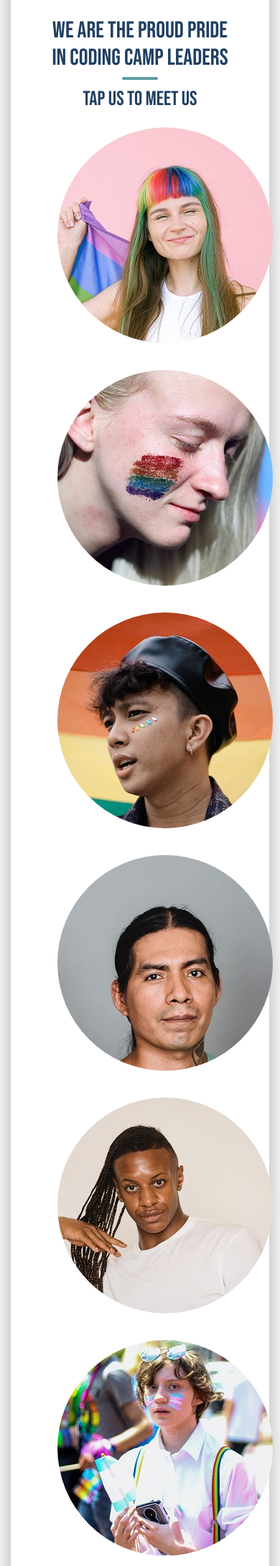
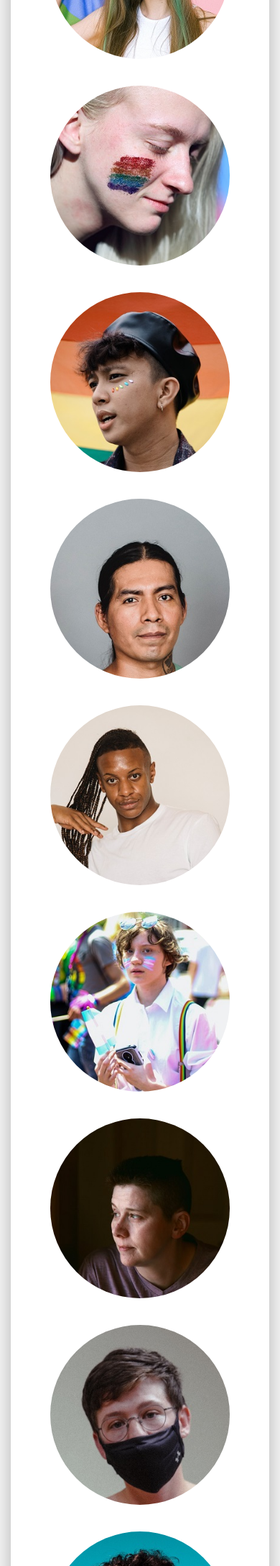
Before and after one commit to kimkesdev/Pride-In-Coding, a Flask app: page /about-us in a window 390 px wide. Shown: the part 2049-4225 px from the top of the page at 72% size. Run offline with Flask 2, Linux system fonts and the light colour scheme; some libraries are stand-ins or nearby versions.

Commit message:
Media queries added for programme and about us page elements for small screens

```diff
--- a/static/css/style.css
+++ b/static/css/style.css
@@ -284,6 +284,7 @@ h2:after{
 	background-color: #fff;
 	box-shadow: 0px 0px 19px 5px rgba(0,0,0,0.19);
 	margin: 20px 0 30px 0;
+  padding-bottom: 0px !important;
 }
 
 .testimonial-img {
@@ -307,6 +308,7 @@ h2:after{
 
 .testimonial-title {
 	width: 100%;
+  padding-top: 10px;
 }
 
 /* Contact us form*/
@@ -575,6 +577,7 @@ footer{
   width: 400px;
   text-align: left;
   padding: 15px 15px;
+  margin: 10px 0;
 }
 
 .project-button {
@@ -650,6 +653,39 @@ a {
     .carousel-item {
       height: 30vh;
     }
+
+    .about-content {
+      padding: 15px 15px;
+  }
+
+  .profile {
+    width: 250px;
+    height: 250px;
+  }
+
+  .project-card {
+    width: 270px;
+  }
+
+  .flip-card {
+    height: 250px;
+    width: 250px;
+  }
+
+  .flip-card-back {
+    padding: 10px 20px;
+  }
+
+  .about-us-h2 {
+    padding: 0px;
+    margin-bottom: 0px;
+  }
+
+  .about-us-p {
+    padding: 0px;
+    margin-bottom: 0px;
+  }
+
 }
 
 @media(max-width: 440px){
--- a/templates/about.html
+++ b/templates/about.html
@@ -57,8 +57,8 @@
         <img class="profile" src="static/images/july.jpg">
         </div>
         <div class="flip-card-back">
-        <h2>July</h2>
-        <p>July is a solid developer with career highlights of working as a senior full-stack developer for a big data analytics startup.</p>
+        <h2 class="about-us-h2">July</h2>
+        <p class="about-us-p">July is a solid developer with career highlights of working as a senior full-stack developer for a big data analytics startup.</p>
         <p class="connect">Connect: <br>
         <a href="https://www.linkedin.com"><i class="fa fa-linkedin fa-lg"></i></a>
         <a href="https://www.twitter.com"><i class="fa fa-twitter fa-lg"></i></a>
@@ -70,8 +70,8 @@
         <img class="profile" src="static/images/caitlyn.jpg">
         </div>
         <div class="flip-card-back">
-        <h2>Caitlyn</h2>
-        <p>With over a decade of experience and millions of users served,
+        <h2 class="about-us-h2">Caitlyn</h2>
+        <p class="about-us-p">With over a decade of experience and millions of users served,
             Caitlyn brings a deep understanding of software development principles.</p>
         <p class="connect">Connect: <br>
         <a href="https://www.linkedin.com"><i class="fa fa-linkedin fa-lg"></i></a>
@@ -84,8 +84,8 @@
         <img class="profile" src="static/images/james.jpg">
         </div>
         <div class="flip-card-back">
-        <h2>James</h2>
-        <p>James is a .NET developer specializing in back-end layer development
+        <h2 class="about-us-h2">James</h2>
+        <p class="about-us-p">James is a .NET developer specializing in back-end layer development
             and has over a decade of professional experience.</p>
         <p class="connect">Connect: <br>
         <a href="https://www.linkedin.com"><i class="fa fa-linkedin fa-lg"></i></a>
@@ -97,8 +97,8 @@
         <img class="profile" src="static/images/diego.jpg">
         </div>
         <div class="flip-card-back">
-        <h2>Diego</h2>
-        <p>Diego is a machine learning expert with 15 years of experience creating predictive solutions for
+        <h2 class="about-us-h2">Diego</h2>
+        <p class="about-us-p">Diego is a machine learning expert with 15 years of experience creating predictive solutions for
             business and scientific applications.</p>
         <p class="connect">Connect: <br>
         <a href="https://www.linkedin.com"><i class="fa fa-linkedin fa-lg"></i></a>
@@ -112,8 +112,8 @@
         <img class="profile" src="static/images/armin.jpg">
         </div>
         <div class="flip-card-back">
-        <h2>Armin</h2>
-        <p>Coding JS since armed forces days in 1997, Armin's experience in adapting web technology to meet customer needs is extensive.</p>
+        <h2 class="about-us-h2">Armin</h2>
+        <p class="about-us-p">Coding JS since armed forces days in 1997, Armin's experience in adapting web technology to meet customer needs is extensive.</p>
         <p class="connect">Connect: <br>
         <a href="https://www.linkedin.com"><i class="fa fa-linkedin fa-lg"></i></a>
         <a href="https://myaccount.google.com"><i class="fab fa-google-plus-g"></i></a>
@@ -124,8 +124,8 @@
         <img class="profile" src="static/images/romeo.jpg">
         </div>
         <div class="flip-card-back">
-        <h2>Romeo</h2>
-        <p>Romeo has years of experience in developing API services and us most comfortable using
+        <h2 class="about-us-h2">Romeo</h2>
+        <p class="about-us-p">Romeo has years of experience in developing API services and us most comfortable using
             AioHTTP, SQLAlchemy (Alembic), and the PostgreSQL stack,</p>
         <p class="connect">Connect: <br>
         <a href="https://www.linkedin.com"><i class="fa fa-linkedin fa-lg"></i></a>
@@ -138,8 +138,8 @@
         <img class="profile" src="static/images/dave.jpg">
         </div>
         <div class="flip-card-back">
-        <h2>Dave</h2>
-        <p>Dave is a Theoretical Physicist with a strong background in C++, Python, and JavaScript programming. </p>
+        <h2 class="about-us-h2">Dave</h2>
+        <p class="about-us-p">Dave is a Theoretical Physicist with a strong background in C++, Python, and JavaScript programming. </p>
         <p class="connect">Connect: <br>
         <a href="https://www.linkedin.com"><i class="fa fa-linkedin fa-lg"></i></a>
         <a href="https://www.stackoverflow.com"><i class="fab fa-stack-overflow"></i></a>
@@ -151,8 +151,8 @@
         <img class="profile" src="static/images/joel.jpg">
         </div>
         <div class="flip-card-back">
-        <h2>Joel</h2>
-        <p>Joel is a full-stack architect with years of experience in developing high traffic multi-tenant SaaS applications.</p>
+        <h2 class="about-us-h2">Joel</h2>
+        <p class="about-us-p">Joel is a full-stack architect with years of experience in developing high traffic multi-tenant SaaS applications.</p>
         <p class="connect">Connect: <br>
         <a href="https://www.linkedin.com"><i class="fa fa-linkedin fa-lg"></i></a>
         <a href="https://www.twitter.com"><i class="fa fa-twitter fa-lg"></i></a>
@@ -164,8 +164,8 @@
         <img class="profile" src="static/images/rick.jpg">
         </div>
         <div class="flip-card-back">
-        <h2>Rick</h2>
-        <p>Rick is an experienced JavaScript developer, working with Angular, React, Node.js, and other technologies.</p>
+        <h2 class="about-us-h2">Rick</h2>
+        <p class="about-us-p">Rick is an experienced JavaScript developer, working with Angular, React, Node.js, and other technologies.</p>
         <p class="connect">Connect: <br>
         <a href="https://www.linkedin.com"><i class="fa fa-linkedin fa-lg"></i></a>
         <a href="https://www.twitter.com"><i class="fa fa-twitter fa-lg"></i></a>
@@ -177,8 +177,8 @@
         <img class="profile" src="static/images/john.jpg">
         </div>
         <div class="flip-card-back">
-        <h2>John</h2>
-        <p>John spent the last 16 years designing, and directing work for some of the world’s most exciting and forward-thinking brands.</p>
+        <h2 class="about-us-h2">John</h2>
+        <p class="about-us-p">John spent the last 16 years designing, and directing work for some of the world’s most exciting and forward-thinking brands.</p>
         <p class="connect">Connect: <br>
         <a href="https://www.linkedin.com"><i class="fa fa-linkedin fa-lg"></i></a>
         <a href="https://www.twitter.com"><i class="fa fa-twitter fa-lg"></i></a>
@@ -191,8 +191,8 @@
         <img class="profile" src="static/images/cloe.jpg">
         </div>
         <div class="flip-card-back">
-        <h2>Cloe</h2>
-        <p>Cloe is a full-stack engineer with six years of professional experience working on enterprise and startup projects.</p>
+        <h2 class="about-us-h2">Cloe</h2>
+        <p class="about-us-p">Cloe is a full-stack engineer with six years of professional experience working on enterprise and startup projects.</p>
         <p class="connect">Connect: <br>
         <a href="https://www.linkedin.com"><i class="fa fa-linkedin fa-lg"></i></a>
         <a href="https://www.pinterest.com"><i class="fab fa-pinterest-p"></i></a>
@@ -203,8 +203,8 @@
         <img class="profile" src="static/images/cythia.jpg">
         </div>
         <div class="flip-card-back">
-        <h2>Cynthia</h2>
-        <p>Cynthia had been developing software and deploying solutions, and the expertise lies in Python, deep learning, NLP, chatbots</p>
+        <h2 class="about-us-h2">Cynthia</h2>
+        <p class="about-us-p">Cynthia had been developing software and deploying solutions, and the expertise lies in Python, deep learning, NLP, chatbots</p>
         <p class="connect">Connect: <br>
         <a href="https://www.linkedin.com"><i class="fa fa-linkedin fa-lg"></i></a>
         <a href="https://www.twitter.com"><i class="fa fa-twitter fa-lg"></i></a>
```
Lines whose indentation alone changed are shown as unchanged.
